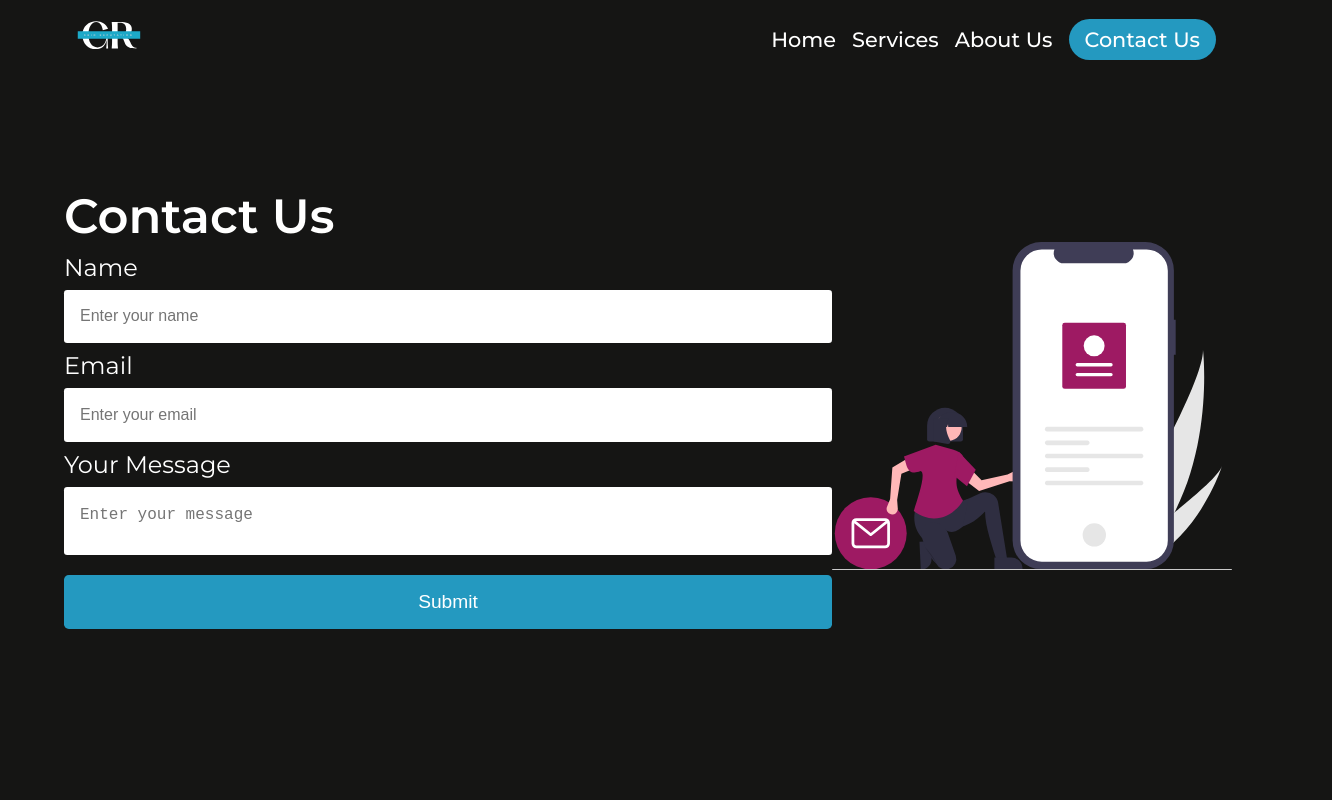
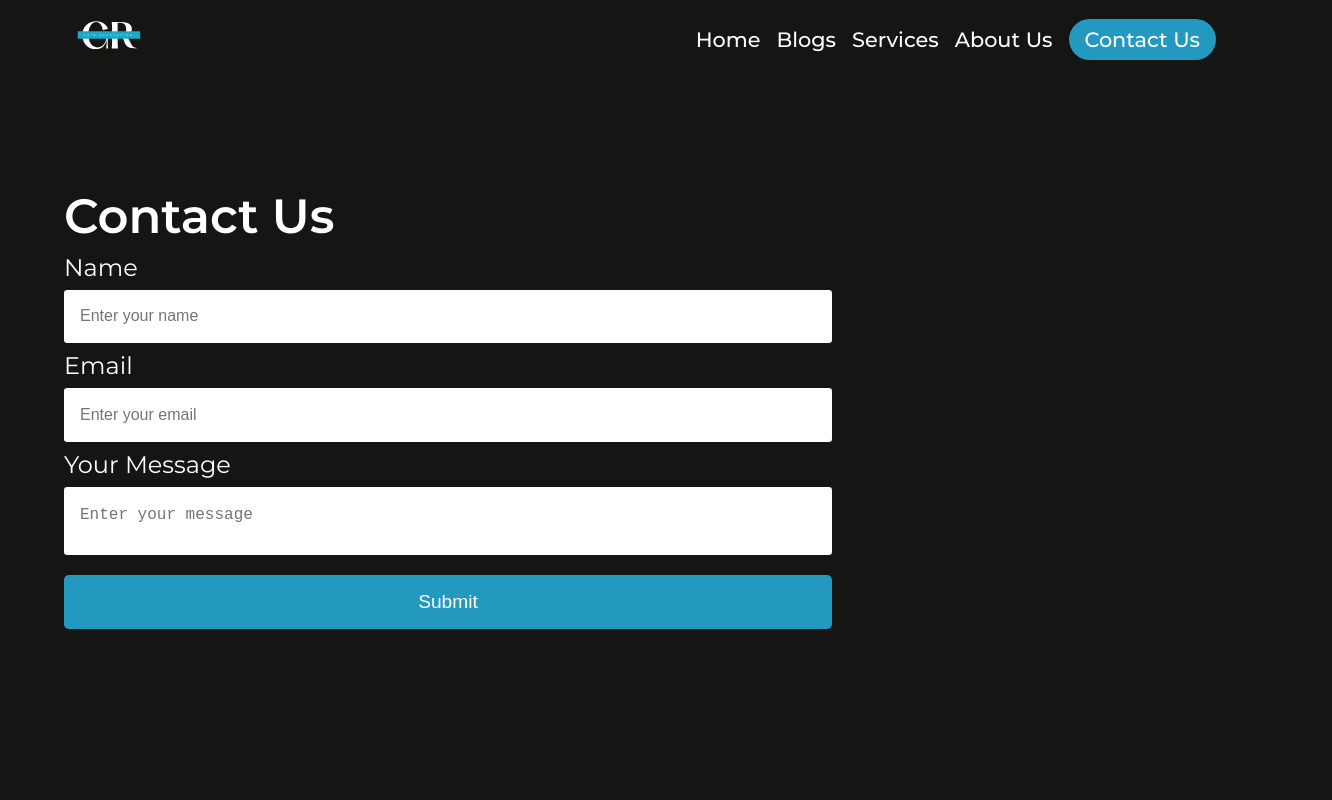
Before and after one commit to Rav1639/gridReputation, a Next.js app: page /contactus in a window 1280 px wide. Shown: the top 800 px of the page, 1332 px wide, since content can reach past the window. Built offline with nearby package versions, Linux system fonts and the light colour scheme.

Commit message:
Update contactus.jsx

```diff
--- a/pages/contactus.jsx
+++ b/pages/contactus.jsx
@@ -2,11 +2,12 @@ import Head from "next/head";
 import { useState } from "react";
 import Link from "next/link";
 import Image from "next/image";
+import "aos/dist/aos.css";
 import s from "../styles/contactus.module.css"
-export default function ContactUs(){
+export default function ContactUs() {
   const [height, setHeight] = useState("0vh");
   const [shown, setShown] = useState("none");
-    return(
+  return (
     <div>
       <Head>
         <title>Contact Us</title>
@@ -23,11 +24,14 @@ export default function ContactUs(){
             <Image src="/assets/x.svg" height={30} width={30} />
           </div>
           <div id="mobileInner">
-            <Link href="/"  onClick={() => {
+            <Link href="/" onClick={() => {
               setHeight("0vh");
               setShown("none");
             }}>
               <div className="mobele">Home</div>
+            </Link>
+            <Link href="/blogs-home">
+              <div className="mobele">Blogs</div>
             </Link>
             <Link href="/services"  >
               <div className="mobele">Services</div>
@@ -35,7 +39,7 @@ export default function ContactUs(){
             <Link href="/aboutus">
               <div className="mobele">About Us</div>
             </Link>
-            <Link href="/contactus"  onClick={() => {
+            <Link href="/contactus" onClick={() => {
               setHeight("0vh");
               setShown("none");
             }}>
@@ -44,10 +48,17 @@ export default function ContactUs(){
           </div>
         </div>
         <nav>
-          <div id="navLeft"><Image src='/GR.svg' height={70} width={90}/></div>
+          <div id="navLeft">
+            <Link href="/">
+              <Image src="/GR.svg" height={70} width={90} />
+            </Link>
+          </div>
           <div id="navRight">
             <Link href="/">
               <div className="navEle">Home</div>
+            </Link>
+            <Link href="/blogs-home">
+              <div className="mobele">Blogs</div>
             </Link>
             <Link href="/services">
               <div className="navEle">Services</div>
@@ -102,8 +113,8 @@ export default function ContactUs(){
               <button type="submit" id={s.submit}>Submit </button>
             </form>
           </div>
-           <div id={s.img}>
-            <Image src='/assets/contact.svg' height={400} width={400} id={s.con}/>
+          <div id={s.img} data-aos="fade-left">
+            <Image src='/assets/contact.svg' height={400} width={400} id={s.con} />
           </div>
         </div>
         <footer>
@@ -121,8 +132,8 @@ export default function ContactUs(){
                 </Link>
               </div>
               <div id="policyterms">
-                  <Link href="/privacypolicy"><div class ="policy">Privacy Policy</div></Link>
-                  <Link href="/terms"><div class ="terms">Terms of Service</div></Link>
+                <Link href="/privacypolicy"><div class="policy">Privacy Policy</div></Link>
+                <Link href="/terms"><div class="terms">Terms of Service</div></Link>
               </div>
               <div id="socials">
                 <Link href="https://wa.me/message/RVHR3F2ZW66LA1">
```
Lines whose indentation alone changed are shown as unchanged.
